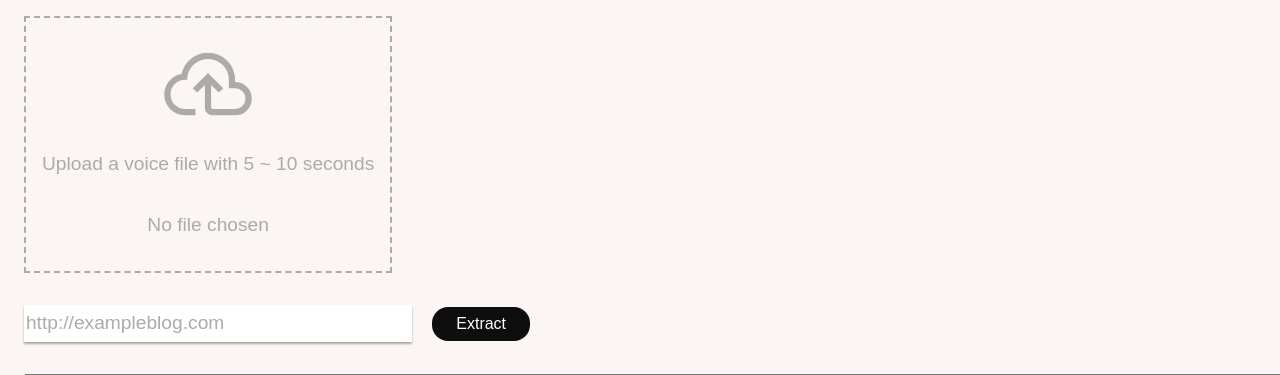
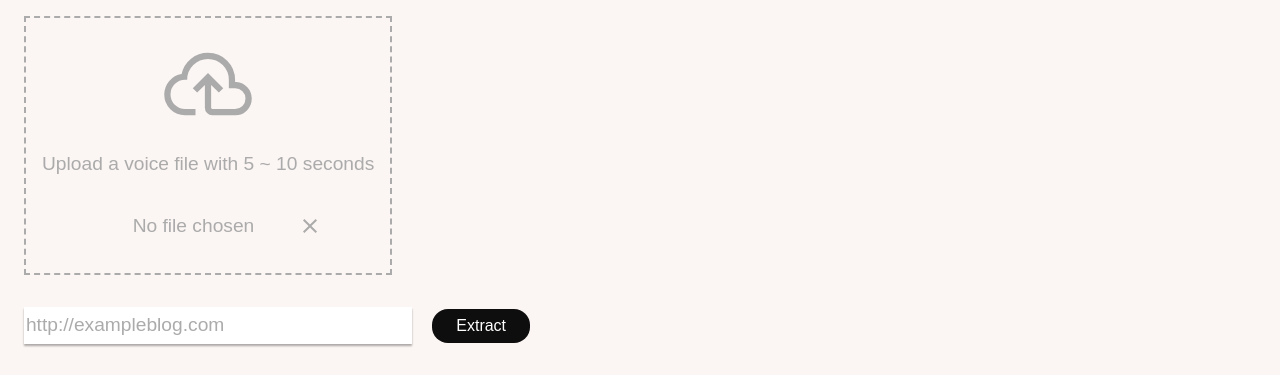
Before and after one commit to NicolasYanB/read-to-me, a Django app: page / in a window 1280 px wide; the page is wider, and only the part inside the window is pictured. Shown: the part 91-466 px from the top of that part. Run offline with Django 5.2, Linux system fonts and the light colour scheme; some web fonts are replaced.

Commit message:
add remove file to frontend

```diff
--- a/front/static/script/index.js
+++ b/front/static/script/index.js
@@ -84,7 +84,7 @@ function set_file_name(filename) {
 
 function handle_file_selection() {
   const file_input = document.getElementById('file');
-  const file = file_input.files[0];
+  const file = file_input.files[file_input.files.length - 1];
   audio_file = file;
   set_file_name(file.name);
 }
@@ -99,3 +99,11 @@ function handle_drop(event) {
 function handle_dragover(event) {
   event.preventDefault();
 }
+
+function remove_file(event) {
+  const file_name = document.getElementById('file-name');
+  audio_file = null;
+  file_name.innerText = "No file chosen";
+  file_name.style.textDecoration = 'none';
+  event.preventDefault();
+}
--- a/front/static/style/index.css
+++ b/front/static/style/index.css
@@ -91,6 +91,20 @@ main {
   display: flex;
 }
 
+.close-icon, .file-name {
+  vertical-align: middle;
+  display: inline-block;
+}
+
+.close-icon {
+  position: relative;
+  left: 2em;
+}
+
+.close-icon > svg:hover {
+  fill: var(--claret)
+}
+
 /* audio player */
 audio {
   margin-top: 2em;
--- a/front/templates/index.html
+++ b/front/templates/index.html
@@ -18,14 +18,22 @@
   <main>
     <input type="file" id="file" class="file-input" accept=".wav" style="display:none" onchange="handle_file_selection()">
     <label for="file" class="file-label">
-      <div class="file-upload" ondrop="handle_drop(event);" ondragover="handle_dragover(event);">
+      <div class="file-upload" ondrop="handle_drop(event)" ondragover="handle_dragover(event)">
         <div class="file-upload-inner">
           {% comment %} Upload file logo {% endcomment %}
           <svg xmlns="http://www.w3.org/2000/svg" height="100" viewBox="0 -960 960 960" width="100" fill="#ABABAB">
             <path d="M260-180q-82.92 0-141.46-57.53Q60-295.06 60-378.15q0-74.54 47.96-131.12t118.96-67.04Q246.15-666 317.12-723q70.96-57 162.88-57 108.64 0 184.32 75.68Q740-628.64 740-520v20h12.31q63.23 4.92 105.46 50.85Q900-403.23 900-340q0 66.92-46.15 113.46Q807.69-180 740.77-180H522.31Q492-180 471-201q-21-21-21-51.31v-219.08l-74 72.77-42.15-41.76L480-586.54l146.15 146.16L584-398.62l-74-72.77v219.08q0 4.62 3.85 8.46 3.84 3.85 8.46 3.85H740q42 0 71-29t29-71q0-42-29-71t-71-29h-60v-80q0-83-58.5-141.5T480-720q-83 0-141.5 58.5T280-520h-20.77q-56.85 0-98.04 41Q120-438 120-380t41 99q41 41 99 41h100v60H260Zm220-270Z"/>
           </svg>
           <p class="upload-text">Upload a voice file with 5 ~ 10 seconds</p>
-          <p class="upload-text" id="file-name">No file chosen</p>
+          <p class="upload-text">
+            <span class="file-name" id="file-name">No file chosen </span>
+            <span class="close-icon" onclick="remove_file(event)">
+              {% comment %} Close icon {% endcomment %}
+              <svg xmlns="http://www.w3.org/2000/svg" height="24px" viewBox="0 -960 960 960" width="24px" fill="#ababab">
+                <path d="m256-200-56-56 224-224-224-224 56-56 224 224 224-224 56 56-224 224 224 224-56 56-224-224-224 224Z"/>
+              </svg>
+            </span>
+          </p>
         </div>
       </div>
     </label>
```
